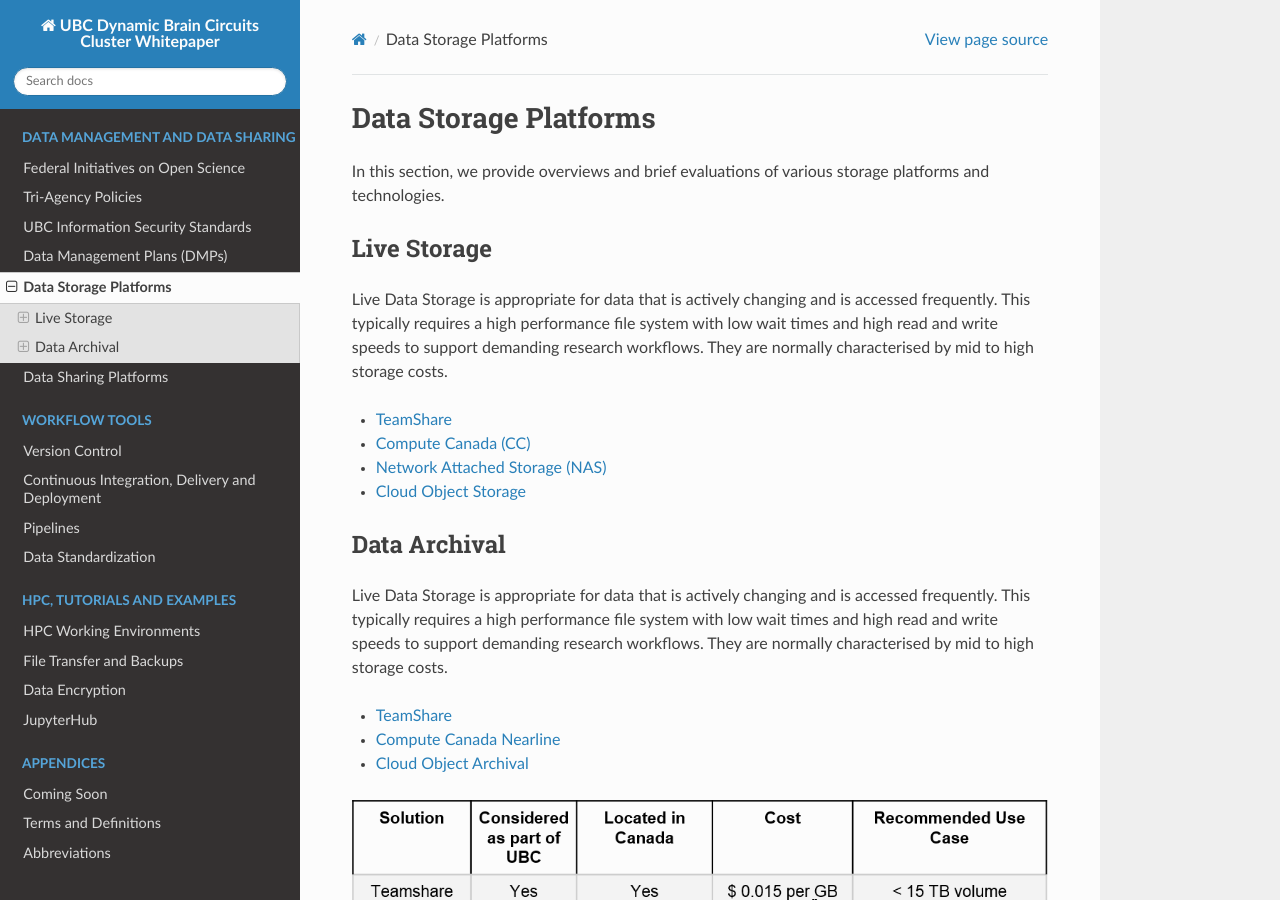
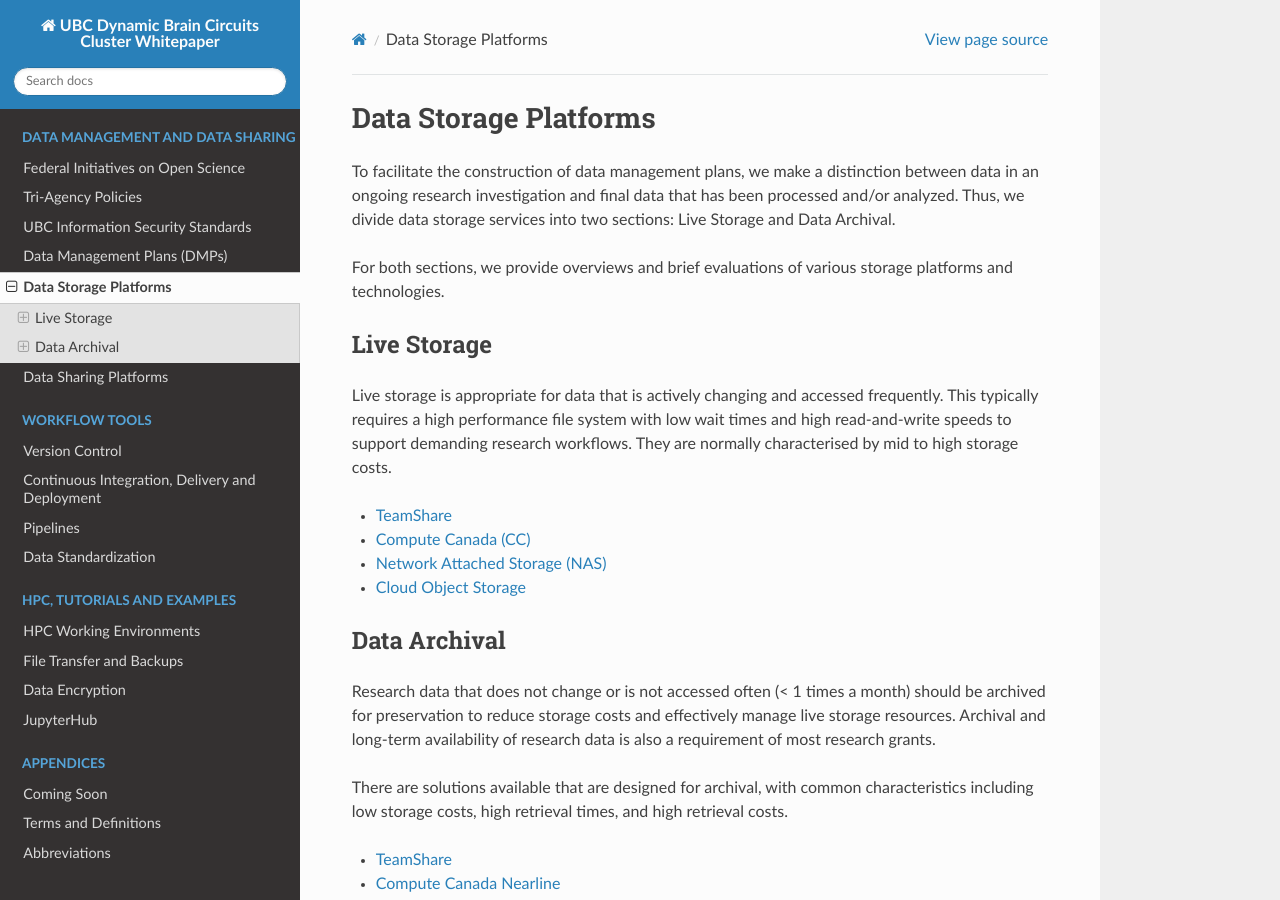
Before and after one commit to ubcbraincircuits/whitepaper, a Sphinx documentation site: the page built from source/data_storage/index.rst, in a window 1280 px wide and 900 px high. Built offline with Sphinx 7.4.7 and the Read the Docs theme 2.0.0, drawn with Linux system fonts in a browser that asks for light colours; pages that are not in the unit, such as notebooks, are missing from menus.

Commit message:
Improve wording; add intro

```diff
--- a/source/data_storage/index.rst
+++ b/source/data_storage/index.rst
@@ -2,11 +2,13 @@
 Data Storage Platforms
 ======================
 
-In this section, we provide overviews and brief evaluations of various storage platforms and technologies.
+To facilitate the construction of data management plans, we make a distinction between data in an ongoing research investigation and final data that has been processed and/or analyzed. Thus, we divide data storage services into two sections: Live Storage and Data Archival.
+
+For both sections, we provide overviews and brief evaluations of various storage platforms and technologies.
 
 Live Storage
 ============
-Live Data Storage is appropriate for data that is actively changing and is accessed frequently. This typically requires a high performance file system with low wait times and high read and write speeds to support demanding research workflows. They are normally characterised by mid to high storage costs.
+Live storage is appropriate for data that is actively changing and accessed frequently. This typically requires a high performance file system with low wait times and high read-and-write speeds to support demanding research workflows. They are normally characterised by mid to high storage costs.
 
 .. toctree::
    :maxdepth: 1
@@ -18,7 +20,9 @@
 
 Data Archival
 =============
-Live Data Storage is appropriate for data that is actively changing and is accessed frequently. This typically requires a high performance file system with low wait times and high read and write speeds to support demanding research workflows. They are normally characterised by mid to high storage costs.
+Research data that does not change or is not accessed often (< 1 times a month) should be archived for preservation to reduce storage costs and effectively manage live storage resources. Archival and long-term availability of research data is also a requirement of most research grants.
+
+There are solutions available that are designed for archival, with common characteristics including low storage costs, high retrieval times, and high retrieval costs.
 
 .. toctree::
    :maxdepth: 1
```
